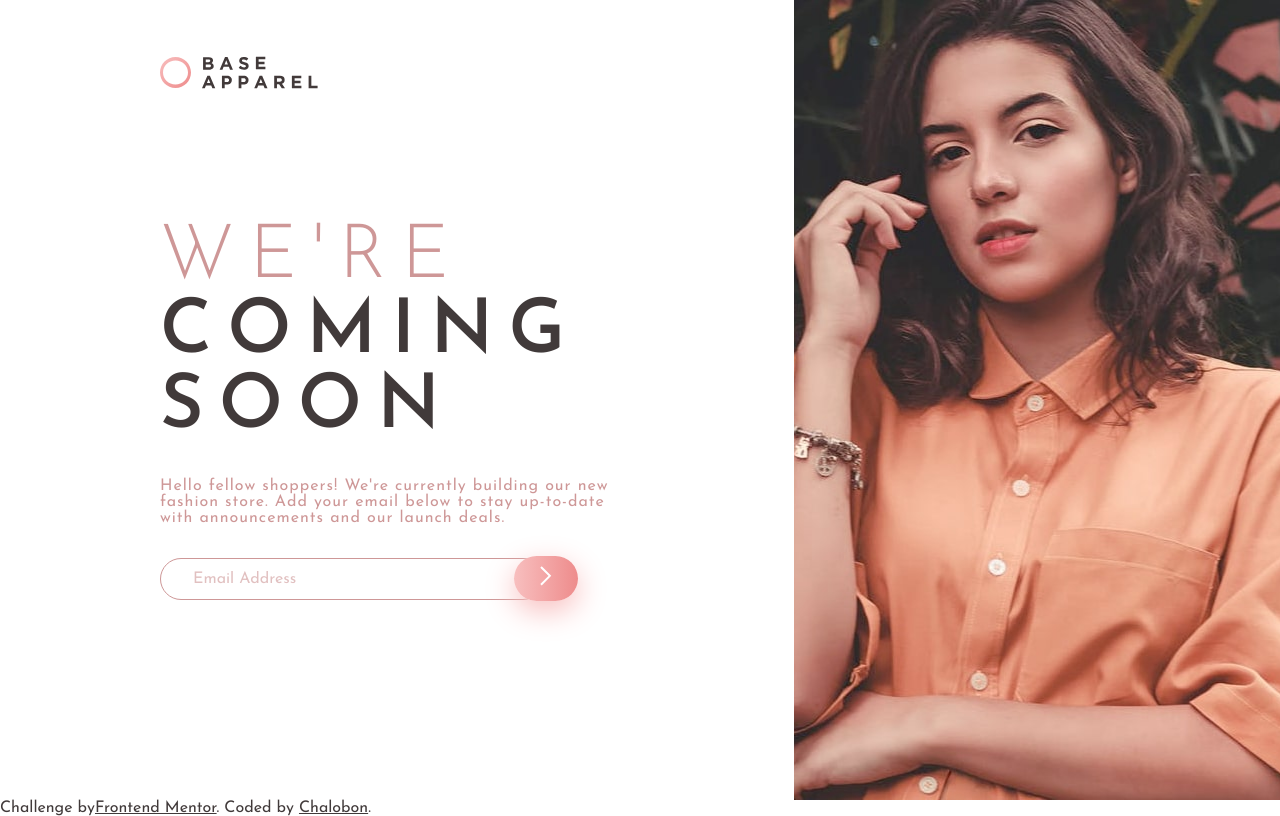
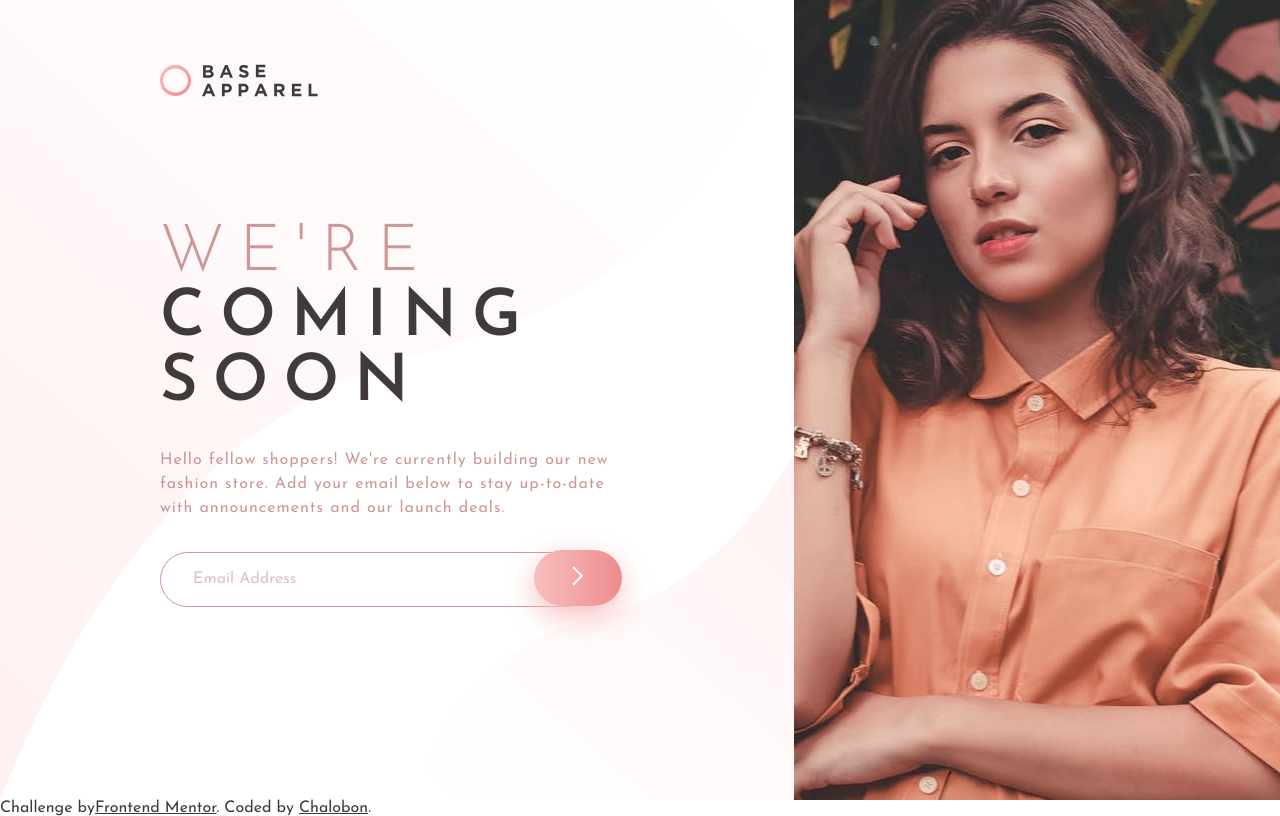
Before and after one commit to chalobonDen/base-apparel-coming-soon-master-react, a React (Create React App) app: page / in a window 1280 px wide. Built offline with nearby package versions, Linux system fonts and the light colour scheme.

Commit message:
add background

```diff
--- a/src/App.css
+++ b/src/App.css
@@ -10,23 +10,26 @@ main {
   display: flex;
   justify-content: center;
   align-items: center;
+
+  background-image: url('./images/bg-pattern-desktop.svg');
+  background-repeat: no-repeat;
 }
 .logo {
-  margin-bottom: 8rem;
+  margin-bottom: 7.5rem;
 }
 .content {
   display: flex;
   flex-direction: column;
-  margin: 3.5rem 10rem auto;
+  margin: 4rem 10rem auto;
 }
 .content > h1 {
-  font-size: 75px;
+  font-size: 65px;
   text-transform: uppercase;
   letter-spacing: 15px;
   margin-bottom: 2rem;
 }
 .content > h1 > span {
-  font-size: 75px;
+  font-size: 65px;
   font-weight: 300;
   color: hsl(0, 36%, 70%);
 }
@@ -42,9 +45,9 @@ main {
 }
 .email > input {
   margin-top: 2rem;
-  width: 350px;
-  height: 2.5rem;
-  border-radius: 25px;
+  width: 400px;
+  height: 3.3rem;
+  border-radius: 50px;
 }
 .input_valid {
   padding-left: 2rem;
@@ -60,12 +63,12 @@ main {
 }
 .email > button {
   position: absolute;
-  margin-left: -30px;
+  margin-left: -60px;
   margin-top: 30px;
   border: none;
-  width: 4rem;
-  height: 2.8rem;
-  border-radius: 25px;
+  width: 5.5rem;
+  height: 3.5rem;
+  border-radius: 50px;
   background: linear-gradient(90deg, hsl(0, 80%, 86%), hsl(0, 74%, 74%));
   box-shadow: hsl(0deg 80% 86%) 0px 10px 30px 0px;
 }
@@ -75,6 +78,7 @@ main {
 .content > p {
   letter-spacing: 1px;
   color: hsl(0, 36%, 70%);
+  line-height: 24px;
 }
 .valid {
   display: none;
@@ -117,7 +121,7 @@ main {
   }
   .email > input {
     width: 250px;
-    height: 2.5rem;
+    height: 3.3rem;
     border-radius: 25px;
   }
   .input_valid {
@@ -128,7 +132,7 @@ main {
   }
   .email > button {
     position: absolute;
-    margin-left: -65px;
+    margin-left: -87px;
     margin-top: 30px;
   }
 }
```
